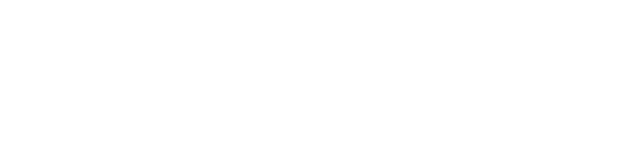
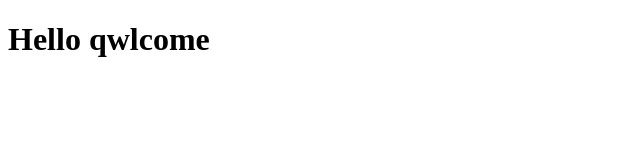
Before and after one commit to Jayasurya-T-Appu/tutorial, a plain HTML site: page index.html in a window 1280 px wide. Shown: the whole page, without its empty margins (0-640 px from the left). Drawn offline with Linux system fonts and the light colour scheme.

Commit message:
started a new branch

```diff
--- a/index.html
+++ b/index.html
@@ -6,6 +6,7 @@
     <title>Document</title>
 </head>
 <body>
+    <h1>Hello qwlcome</h1>
 
 </body>
 </html>
--- a/index.js
+++ b/index.js
@@ -1 +1,7 @@
 console.log("Welocme to session");
+console.log("Welocme to session");
+console.log("Welocme to session");
+console.log("Welocme to session");
+console.log("Welocme to session");
+console.log("Welocme to session");
+console.log("Welocme to session");
--- a/style.css
+++ b/style.css
@@ -1,3 +1,12 @@
 body {
   color: blue;
 }
+body {
+  color: blue;
+}
+body {
+  color: blue;
+}
+body {
+  color: blue;
+}
```
Also changed, not shown: 1 other file.
